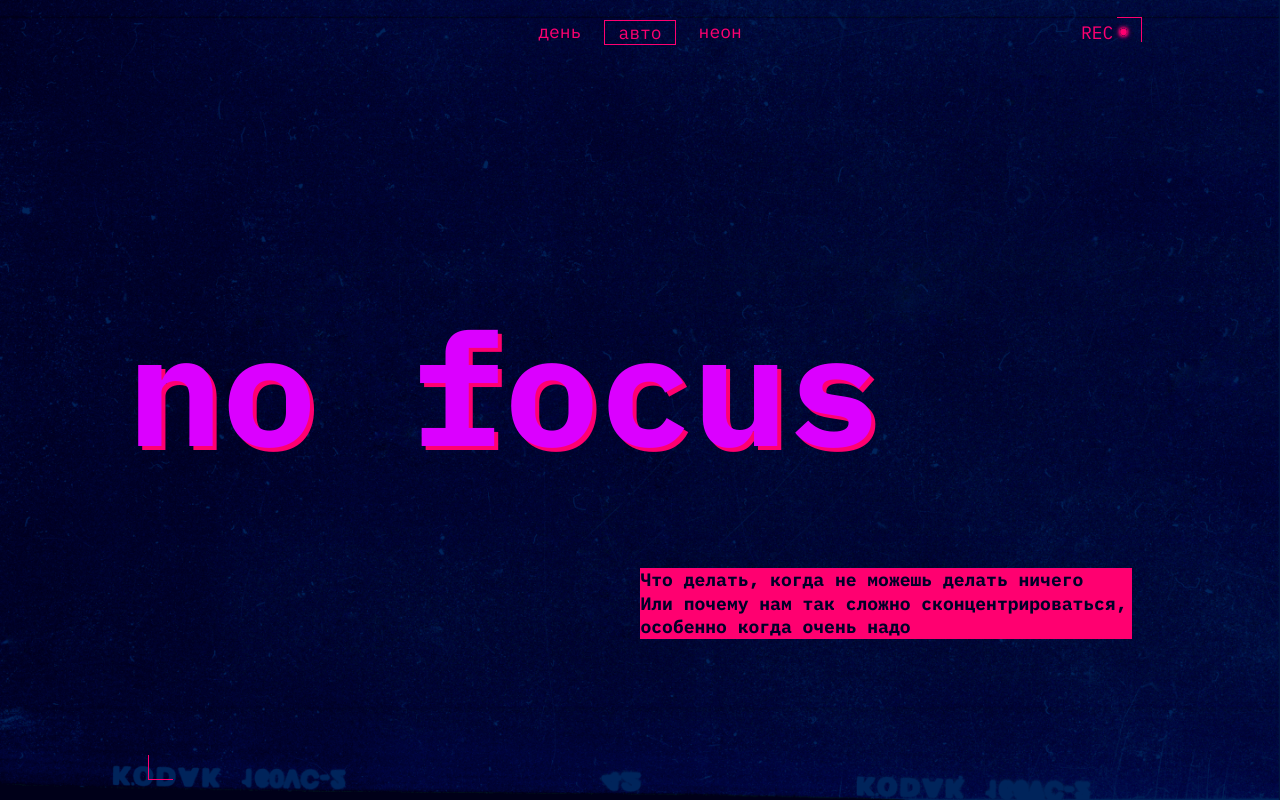
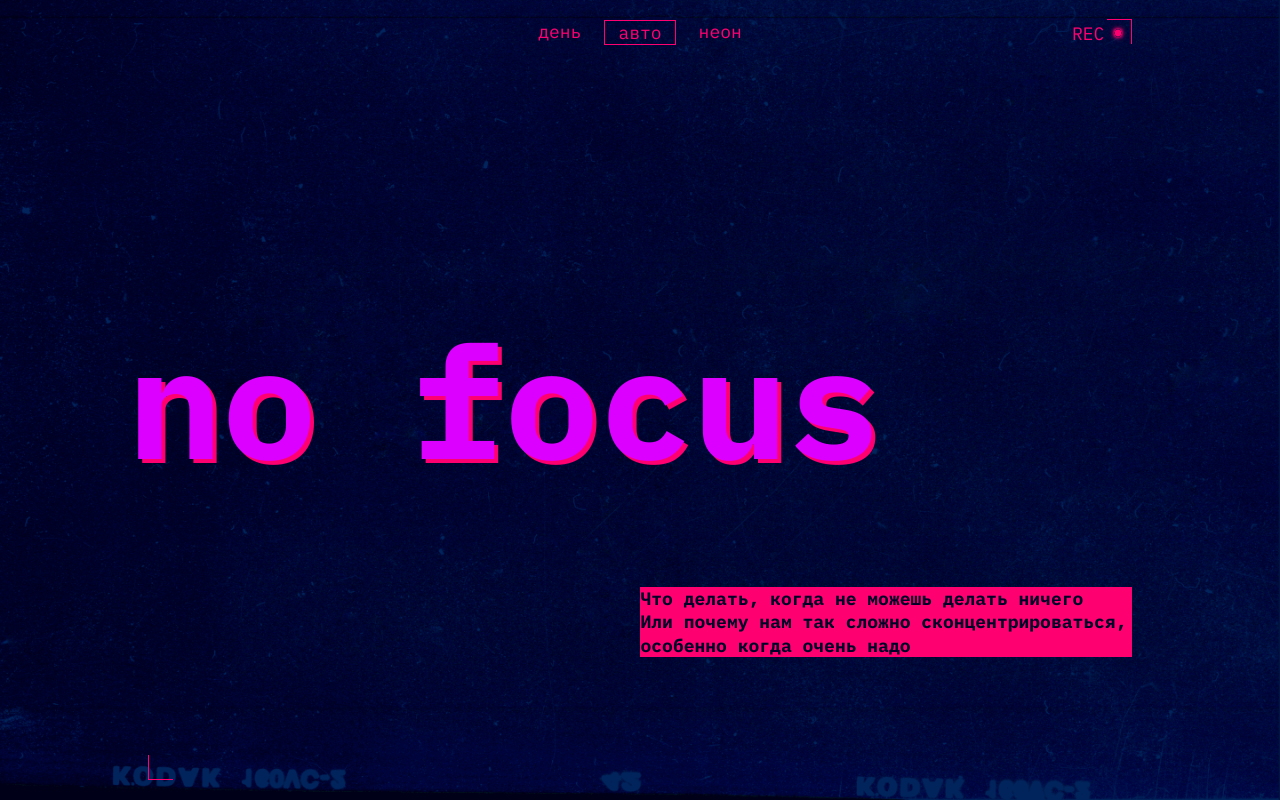
Before and after one commit to CopperyTexas/slozhno-sosredotochitsya, a plain HTML site: page index.html in a window 1280 px wide. Shown: the top 800 px of the page. Drawn offline with Linux system fonts and the light colour scheme.

```diff
--- a/styles/style.css
+++ b/styles/style.css
@@ -19,8 +19,8 @@
 }
 .rec {
   position: absolute;
-  bottom: calc(100% - 44px);
-  left: calc(100% - 71px);
+  bottom: calc(100% - 45px);
+  left: calc(100% - 80px);
   color: var(--main-color-decor);
   visibility: var(--rec-vision);
 }
@@ -32,8 +32,8 @@
   position: relative;
   display: block;
   content: "";
-  top: 24px;
-  left: 36px;
+  top: 25px;
+  left: 35px;
   width: 25px;
   height: 25px;
   border-top: 1px solid var(--main-color-decor-border);
@@ -58,6 +58,7 @@
   border: 1px solid var(--main-color-decor-border);
 }
 .header-title {
+  margin-block-start: 25px;
   align-self: center;
   color: var(--color-focus-title);
   text-shadow: 4px 4px 0px var(--main-color-decor);
@@ -66,6 +67,7 @@
   line-height: 82.5%;
 }
 .header-text {
+  margin-block-start: 25px;
   margin-inline-end: 20px;
   align-self: center;
   justify-self: flex-end;
@@ -166,7 +168,7 @@
 .images-box {
   display: grid;
   grid-template-columns: repeat(3, calc((100%-40px) / 3));
-  grid-template-rows: 23% 28% 38%;
+  grid-template-rows: 25% 30% 41%;
   gap: 20px;
 }
 .image-item {
```
